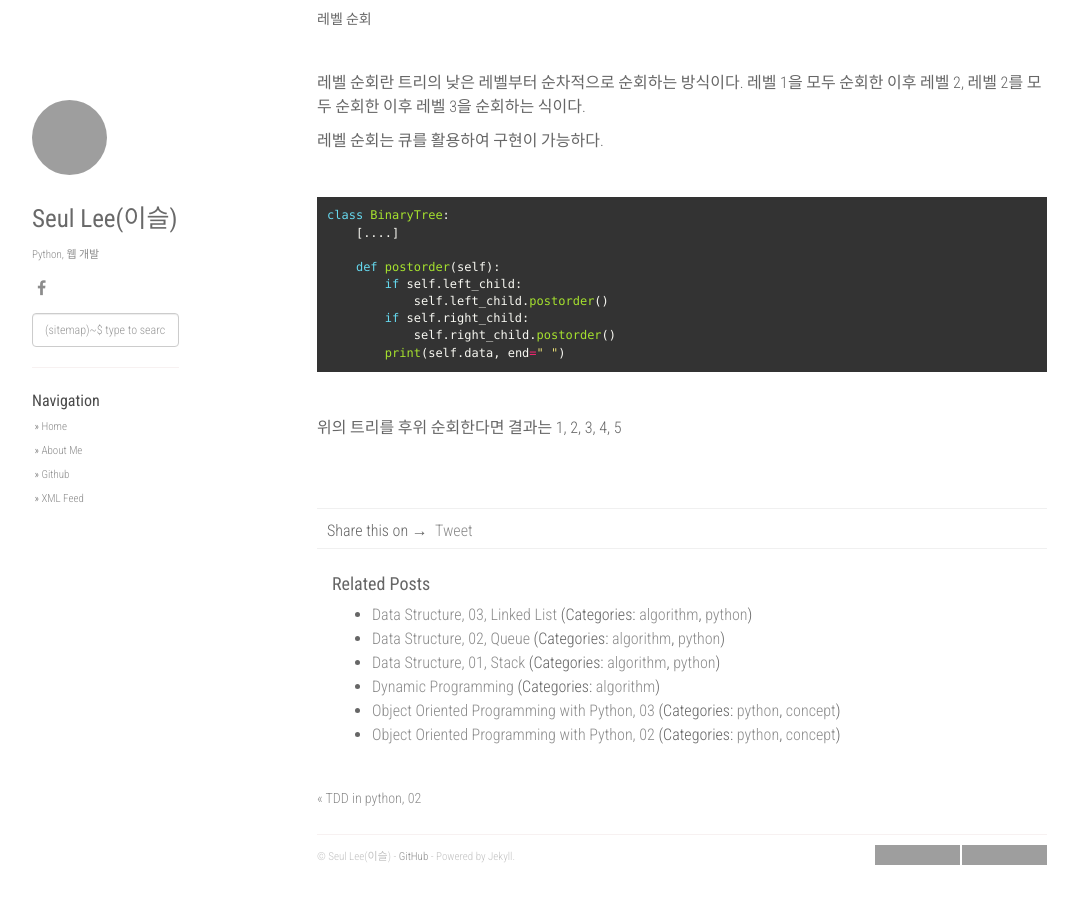
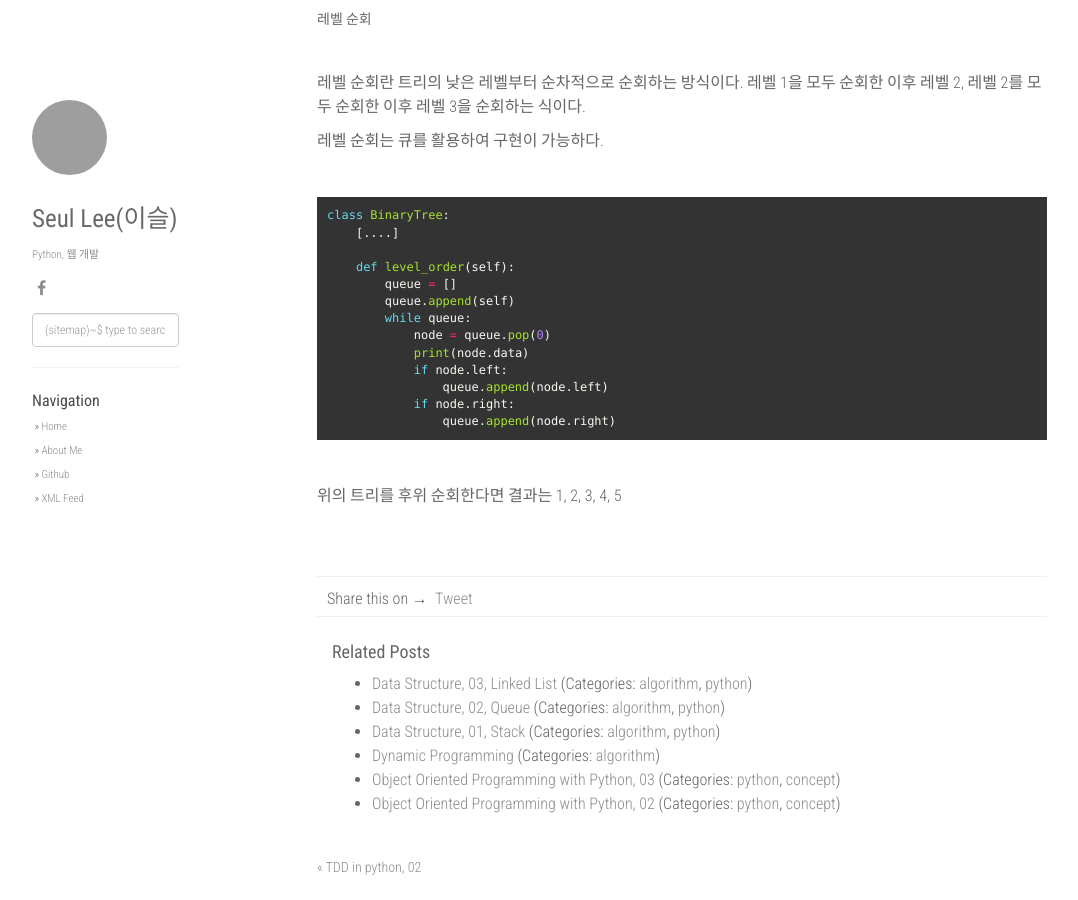
Before and after one commit to lee-seul/lee-seul.github.com, a Jekyll site: the page built from _posts/2017-04-09-data-structure-04-tree.markdown, in a window 1280 px wide and 900 px high, scrolled down 3910 px, cut to the strip 0-900 px from the top of the window. Shown: the whole strip, without its empty margins (53-1131 px from the left). Built offline with Jekyll 4.4.1, drawn with Linux system fonts in a browser that asks for light colours; nearby versions of some CDN libraries; comment, search, counter and statistics services are not loaded; grey boxes are pictures that could not be loaded.

Commit message:
레벨 순회 소스 수정

```diff
--- a/_posts/2017-04-09-data-structure-04-tree.markdown
+++ b/_posts/2017-04-09-data-structure-04-tree.markdown
@@ -212,12 +212,16 @@ class BinaryTree:
 class BinaryTree:
     [....]
 
-    def postorder(self):
-        if self.left_child:
-            self.left_child.postorder()
-        if self.right_child:
-            self.right_child.postorder()
-        print(self.data, end=" ")
+    def level_order(self):
+        queue = []
+        queue.append(self)
+        while queue:
+            node = queue.pop(0)
+            print(node.data)
+            if node.left:
+                queue.append(node.left)
+            if node.right:
+                queue.append(node.right)
 
 {% endhighlight %}
 
```
